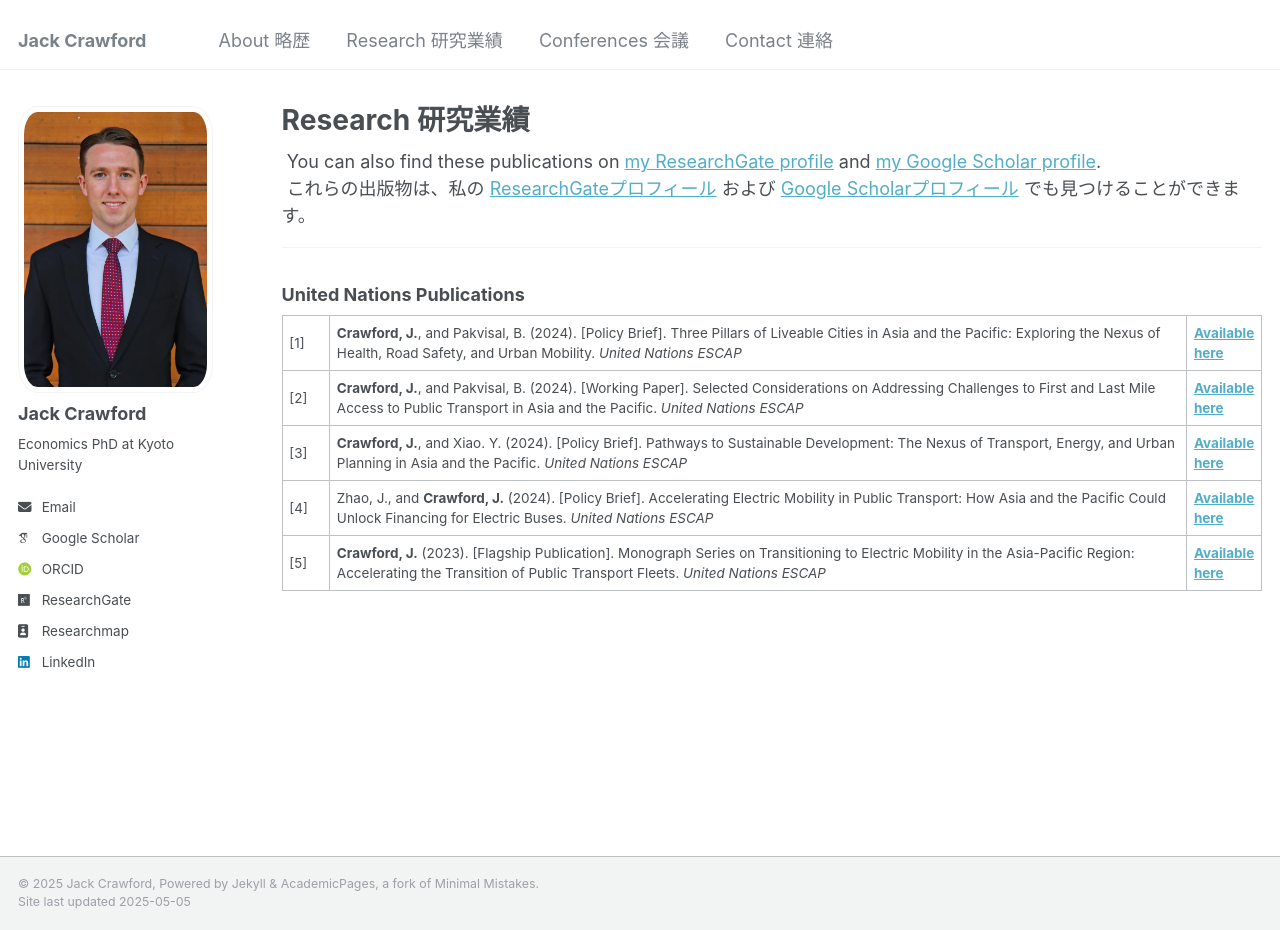
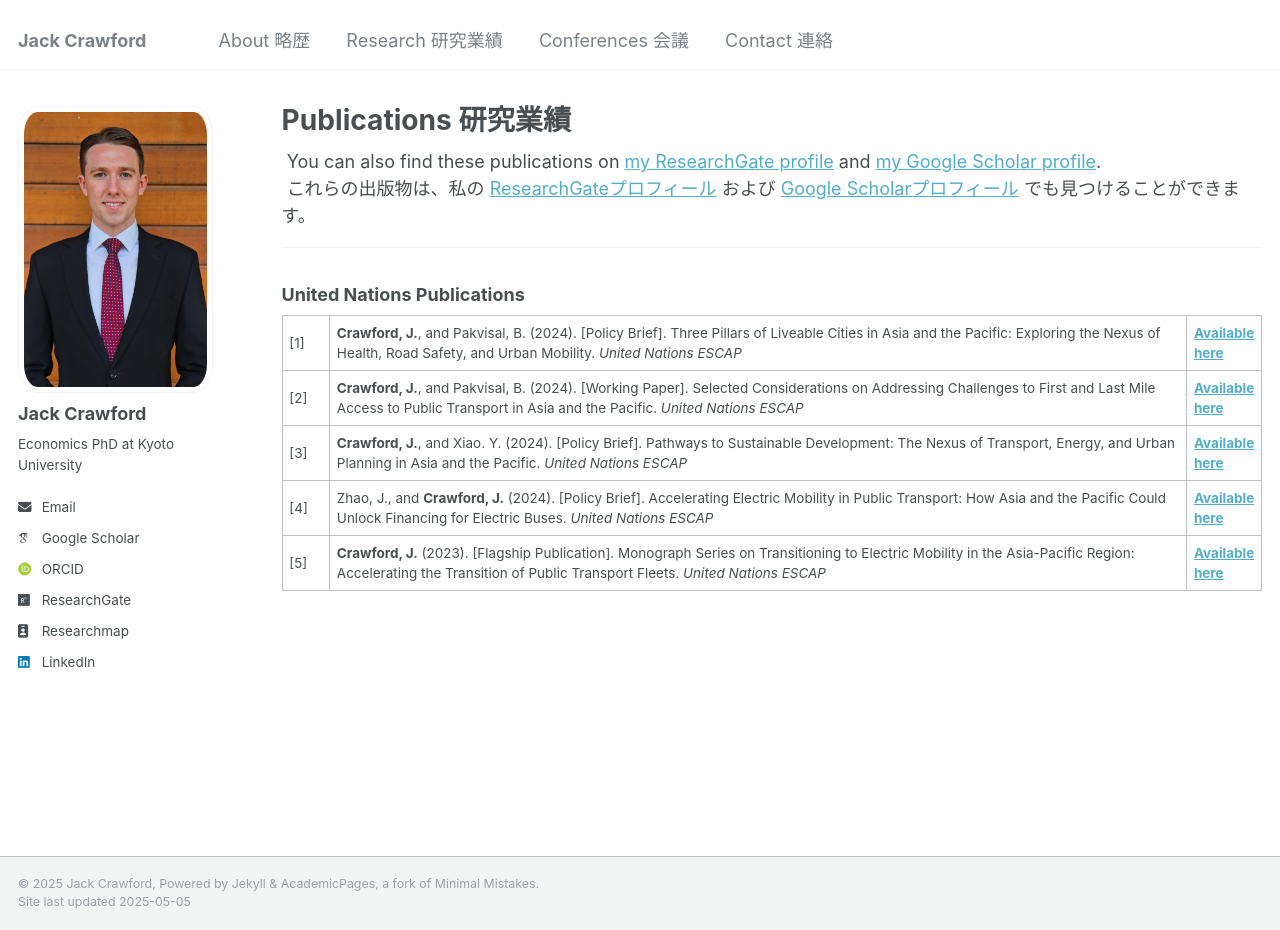
Before and after one commit to jackgcrawford/jackcrawford, a Jekyll site: the page built from _pages/publications.md, in a window 1280 px wide and 930 px high. Built offline with Jekyll 4.4.1, drawn with Linux system fonts in a browser that asks for light colours; some web fonts are replaced; some of the changed lines change nothing that is shown.

Commit message:
Update publications.md

```diff
--- a/_pages/publications.md
+++ b/_pages/publications.md
@@ -1,7 +1,9 @@
 ---
 layout: archive
-title: "Research 研究業績"
-permalink: /research/
+title: "Publications 研究業績"
+seo:
+  title: "Publications 研究業績 | Jack Crawford"
+permalink: /publications/
 author_profile: true
 ---
 {% include base_path %}
```
